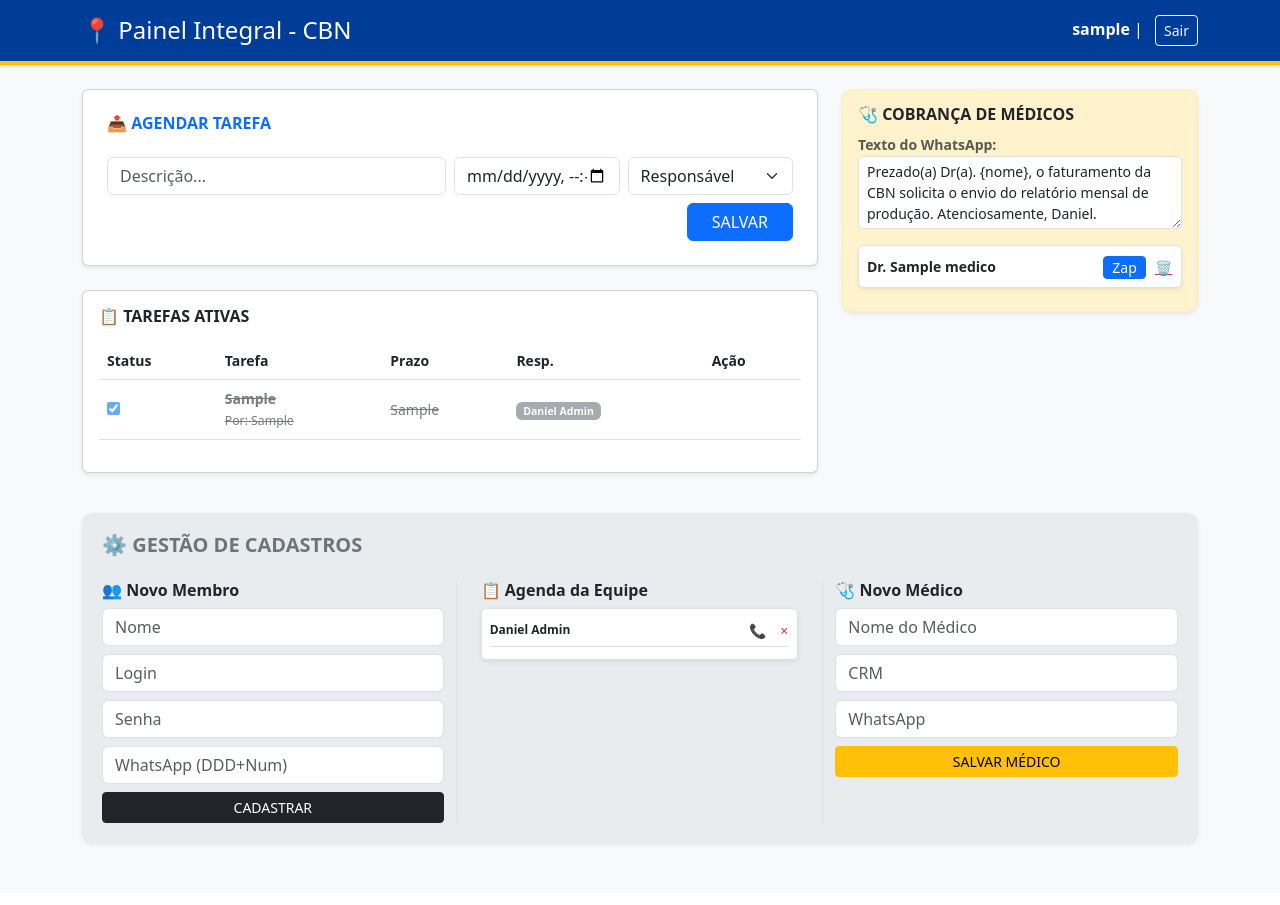
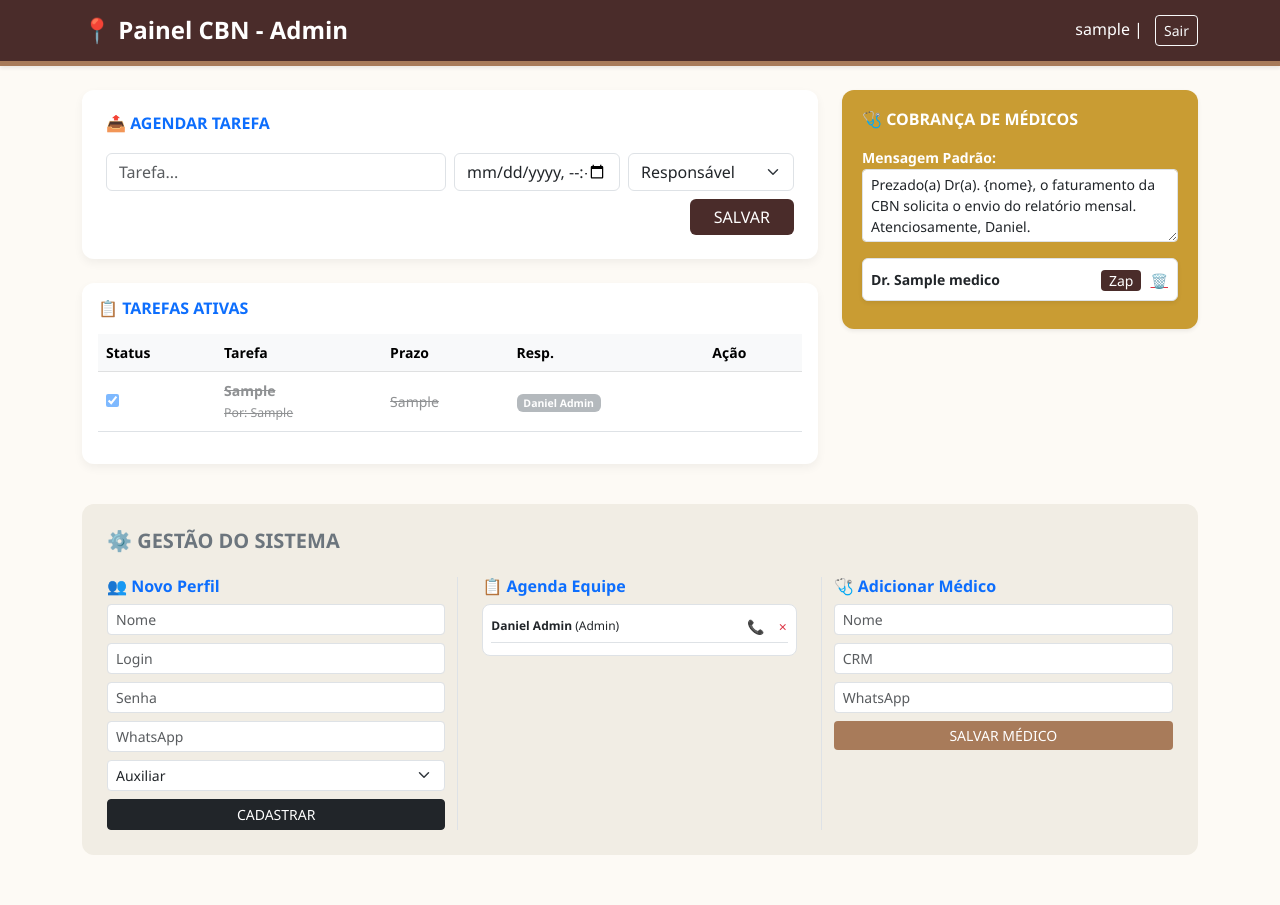
Before and after one commit to DaanielSousa/meu-backend-python, a Flask app: page /painel in a window 1280 px wide. Before the commit the page ends 846 px from the top, so only its background shows below. Run offline with Flask 3, Linux system fonts and the light colour scheme; the visitor is signed in with stand-in values (Sample User, id 1); data comes from the database, SQL or seed files in the repository; tables that the repository leaves empty hold one stand-in row (values such as "Sample post").

Commit message:
Update page title and enhance layout styles

```diff
--- a/templates/index.html
+++ b/templates/index.html
@@ -2,94 +2,109 @@
 <html lang="pt-br">
 <head>
     <meta charset="UTF-8">
-    <title>Painel Integral - CBN</title>
+    <title>Painel CBN - Faturamento</title>
     <link href="https://cdn.jsdelivr.net/npm/bootstrap@5.3.0/dist/css/bootstrap.min.css" rel="stylesheet">
     <style>
-        .concluida { background: #f8f9fa; opacity: 0.6; text-decoration: line-through; }
-        .header-cbn { background: #003d99; color: white; border-bottom: 4px solid #ffc107; padding: 15px; }
-        .secao-medico { background: #fff3cd; border-radius: 10px; padding: 15px; border: 1px solid #ffeeba; }
-        .sessao-config { background: #e9ecef; border-radius: 10px; padding: 20px; margin-top: 40px; margin-bottom: 50px; }
-        .agenda-lista { max-height: 250px; overflow-y: auto; background: white; border-radius: 5px; }
+        :root {
+            --cor-fundo: #fdfaf5;
+            --cor-principal: #4a2c2a; /* Castanho */
+            --cor-destaque-gold: #c99c33; /* Dourado */
+            --cor-destaque-terra: #a87b5a; /* Terracota */
+        }
+        body { background-color: var(--cor-fundo); color: #212529; font-family: 'Segoe UI', sans-serif; }
+        .header-cbn { background-color: var(--cor-principal); color: white; border-bottom: 5px solid var(--cor-destaque-terra); padding: 15px; }
+        .card { border: none; border-radius: 12px; box-shadow: 0 4px 10px rgba(0,0,0,0.05); }
+        .secao-medico { background-color: var(--cor-destaque-gold); border-radius: 12px; padding: 20px; color: white; }
+        .sessao-config { background-color: #f1ede4; border-radius: 12px; padding: 25px; margin-top: 40px; margin-bottom: 50px; }
+        .btn-primary { background-color: var(--cor-principal); border: none; }
+        .btn-warning { background-color: var(--cor-destaque-terra); border: none; color: white; }
+        .concluida { background: #f8f9fa; opacity: 0.5; text-decoration: line-through; }
+        .agenda-lista { max-height: 250px; overflow-y: auto; background: white; border-radius: 8px; border: 1px solid #e1dbcf; }
     </style>
 </head>
-<body class="bg-light">
+<body>
     <div class="header-cbn mb-4 shadow-sm">
         <div class="container d-flex justify-content-between align-items-center">
-            <h4 class="m-0">📍 Painel Integral - CBN</h4>
-            <div><strong>{{ user_nome }}</strong> | <a href="/logout" class="btn btn-sm btn-outline-light ms-2">Sair</a></div>
+            <h4 class="m-0 fw-bold">📍 Painel CBN - {{ nivel }}</h4>
+            <div><span>{{ user_nome }}</span> | <a href="/logout" class="btn btn-sm btn-outline-light ms-2">Sair</a></div>
         </div>
     </div>
 
     <div class="container">
         <div class="row">
             <div class="col-md-8">
-                <div class="card p-4 mb-4 shadow-sm">
+                <div class="card p-4 mb-4">
                     <h6 class="fw-bold text-primary">📤 AGENDAR TAREFA</h6>
-                    <div class="row g-2 mt-2">
-                        <div class="col-md-6"><input type="text" id="t-nome" class="form-control" placeholder="Descrição..."></div>
+                    <div class="row g-2 mt-1">
+                        <div class="col-md-6"><input type="text" id="t-nome" class="form-control" placeholder="Tarefa..."></div>
                         <div class="col-md-3"><input type="datetime-local" id="t-data" class="form-control" onchange="validarData(this.value)"></div>
                         <div class="col-md-3"><select id="t-resp" class="form-select"><option value="">Responsável</option></select></div>
                         <div class="col-md-12 text-end mt-2"><button onclick="salvarTarefa()" class="btn btn-primary px-4">SALVAR</button></div>
                     </div>
                 </div>
 
-                <div class="card p-3 shadow-sm">
-                    <h6 class="fw-bold mb-3">📋 TAREFAS ATIVAS</h6>
-                    <table class="table align-middle small">
-                        <thead><tr><th>Status</th><th>Tarefa</th><th>Prazo</th><th>Resp.</th><th>Ação</th></tr></thead>
+                <div class="card p-3">
+                    <h6 class="fw-bold mb-3 text-primary">📋 TAREFAS ATIVAS</h6>
+                    <table class="table table-hover align-middle small">
+                        <thead class="table-light"><tr><th>Status</th><th>Tarefa</th><th>Prazo</th><th>Resp.</th><th>Ação</th></tr></thead>
                         <tbody id="corpo-tarefas"></tbody>
                     </table>
                 </div>
             </div>
 
             <div class="col-md-4">
-                <div class="secao-medico shadow-sm mb-4">
-                    <h6 class="fw-bold text-dark">🩺 COBRANÇA DE MÉDICOS</h6>
-
-                    <div class="mt-2 mb-3">
-                        <label class="small fw-bold text-muted">Texto do WhatsApp:</label>
-                        <textarea id="msg-padrao-medico" class="form-control form-control-sm" rows="3">Prezado(a) Dr(a). {nome}, o faturamento da CBN solicita o envio do relatório mensal de produção. Atenciosamente, Daniel.</textarea>
+                <div class="secao-medico shadow-sm">
+                    <h6 class="fw-bold">🩺 COBRANÇA DE MÉDICOS</h6>
+                    <div class="mt-3 mb-3">
+                        <label class="small fw-bold">Mensagem Padrão:</label>
+                        <textarea id="msg-padrao-medico" class="form-control form-control-sm" rows="3">Prezado(a) Dr(a). {nome}, o faturamento da CBN solicita o envio do relatório mensal. Atenciosamente, Daniel.</textarea>
                     </div>
-
                     <div id="lista-medicos-cobranca"></div>
                 </div>
             </div>
         </div>
 
-        <div class="sessao-config shadow-sm">
-            <h5 class="fw-bold mb-4 text-secondary">⚙️ GESTÃO DE CADASTROS</h5>
+        {% if nivel in ['Admin', 'Coordenador'] %}
+        <div class="sessao-config">
+            <h5 class="fw-bold mb-4 text-secondary">⚙️ GESTÃO DO SISTEMA</h5>
             <div class="row">
                 <div class="col-md-4 border-end">
-                    <h6 class="fw-bold">👥 Novo Membro</h6>
-                    <input type="text" id="eq-nome" class="form-control mb-2" placeholder="Nome">
-                    <input type="text" id="eq-user" class="form-control mb-2" placeholder="Login">
-                    <input type="password" id="eq-senha" class="form-control mb-2" placeholder="Senha">
-                    <input type="text" id="eq-zap" class="form-control mb-2" placeholder="WhatsApp (DDD+Num)">
+                    {% if nivel == 'Admin' %}
+                    <h6 class="fw-bold text-primary">👥 Novo Perfil</h6>
+                    <input type="text" id="eq-nome" class="form-control mb-2 form-control-sm" placeholder="Nome">
+                    <input type="text" id="eq-user" class="form-control mb-2 form-control-sm" placeholder="Login">
+                    <input type="password" id="eq-senha" class="form-control mb-2 form-control-sm" placeholder="Senha">
+                    <input type="text" id="eq-zap" class="form-control mb-2 form-control-sm" placeholder="WhatsApp">
+                    <select id="eq-nivel" class="form-select mb-2 form-select-sm">
+                        <option value="Auxiliar">Auxiliar</option>
+                        <option value="Coordenador">Coordenador</option>
+                        <option value="Admin">Admin</option>
+                    </select>
                     <button onclick="cadastrarEquipe()" class="btn btn-sm btn-dark w-100">CADASTRAR</button>
+                    {% else %}
+                    <p class="text-muted small text-center">Criação de perfis restrita ao Admin.</p>
+                    {% endif %}
                 </div>
 
                 <div class="col-md-4 border-end px-4">
-                    <h6 class="fw-bold">📋 Agenda da Equipe</h6>
-                    <div class="agenda-lista border p-2 shadow-sm" id="corpo-equipe"></div>
+                    <h6 class="fw-bold text-primary">📋 Agenda Equipe</h6>
+                    <div class="agenda-lista border p-2" id="corpo-equipe"></div>
                 </div>
 
                 <div class="col-md-4">
-                    <h6 class="fw-bold">🩺 Novo Médico</h6>
-                    <input type="text" id="med-nome" class="form-control mb-2" placeholder="Nome do Médico">
-                    <input type="text" id="med-crm" class="form-control mb-2" placeholder="CRM">
-                    <input type="text" id="med-zap" class="form-control mb-2" placeholder="WhatsApp">
+                    <h6 class="fw-bold text-primary">🩺 Adicionar Médico</h6>
+                    <input type="text" id="med-nome" class="form-control mb-2 form-control-sm" placeholder="Nome">
+                    <input type="text" id="med-crm" class="form-control mb-2 form-control-sm" placeholder="CRM">
+                    <input type="text" id="med-zap" class="form-control mb-2 form-control-sm" placeholder="WhatsApp">
                     <button onclick="cadastrarMedico()" class="btn btn-sm btn-warning w-100">SALVAR MÉDICO</button>
                 </div>
             </div>
         </div>
+        {% endif %}
     </div>
 
     <script>
-        async function validarData(v) {
-            const r = await fetch('/verificar_data', {method:'POST', headers:{'Content-Type':'application/json'}, body:JSON.stringify({data:v})});
-            const d = await r.json();
-            if(d.mensagem) alert("⚠️ IA: " + d.mensagem);
-        }
+        const NIVEL = "{{ nivel }}";
 
         async function carregarTudo() {
             // Tarefas
@@ -112,13 +127,13 @@
             const rM = await fetch('/listar_medicos');
             const medicos = await rM.json();
             const divM = document.getElementById('lista-medicos-cobranca');
-            divM.innerHTML = medicos.length ? '' : '<p class="text-muted small">Vazio.</p>';
+            divM.innerHTML = '';
             medicos.forEach(m => {
-                divM.innerHTML += `<div class="bg-white p-2 mb-2 rounded border d-flex justify-content-between align-items-center shadow-sm">
+                divM.innerHTML += `<div class="bg-white p-2 mb-2 rounded border d-flex justify-content-between align-items-center text-dark shadow-sm">
                     <small><b>Dr. ${m.nome}</b></small>
                     <div>
                         <button onclick="zapMedico('${m.zap}', '${m.nome}')" class="btn btn-sm btn-primary py-0">Zap</button>
-                        <button onclick="removerMedico(${m.id})" class="btn btn-sm btn-link text-danger p-0 ms-1" title="Excluir">🗑️</button>
+                        ${NIVEL === 'Admin' ? `<button onclick="removerMedico(${m.id})" class="btn btn-sm btn-link text-danger p-0 ms-1">🗑️</button>` : ''}
                     </div>
                 </div>`;
             });
@@ -128,50 +143,45 @@
             const equipe = await rE.json();
             const select = document.getElementById('t-resp');
             const agenda = document.getElementById('corpo-equipe');
-            select.innerHTML = '<option value="">Responsável</option>';
-            agenda.innerHTML = '';
+            if(select) select.innerHTML = '<option value="">Responsável</option>';
+            if(agenda) agenda.innerHTML = '';
             equipe.forEach(e => {
-                select.innerHTML += `<option value="${e.id}">${e.nome}</option>`;
-                agenda.innerHTML += `<div class="d-flex justify-content-between align-items-center mb-1 border-bottom pb-1">
-                    <small style="font-size: 0.75rem"><b>${e.nome}</b></small>
-                    <div>
-                        <button onclick="zap('${e.whatsapp}', 'Olá!')" class="btn btn-sm p-0 text-success">📞</button>
-                        <button onclick="removerEquipe(${e.id})" class="btn btn-sm p-0 text-danger ms-2" title="Remover">×</button>
-                    </div>
-                </div>`;
+                if(select) select.innerHTML += `<option value="${e.id}">${e.nome}</option>`;
+                if(agenda) {
+                    agenda.innerHTML += `<div class="d-flex justify-content-between align-items-center mb-1 border-bottom pb-1">
+                        <small style="font-size: 0.75rem"><b>${e.nome}</b> (${e.nivel})</small>
+                        <div>
+                            <button onclick="zap('${e.whatsapp}', 'Olá!')" class="btn btn-sm p-0 text-success">📞</button>
+                            ${NIVEL === 'Admin' ? `<button onclick="removerEquipe(${e.id})" class="btn btn-sm p-0 text-danger ms-2">×</button>` : ''}
+                        </div>
+                    </div>`;
+                }
             });
         }
 
         function zapMedico(n, nome) {
-            let texto = document.getElementById('msg-padrao-medico').value;
-            texto = texto.replace('{nome}', nome);
+            let texto = document.getElementById('msg-padrao-medico').value.replace('{nome}', nome);
             window.open(`https://api.whatsapp.com/send?phone=55${n}&text=${encodeURIComponent(texto)}`, '_blank');
         }
 
         async function cadastrarMedico() {
             const d = {nome: document.getElementById('med-nome').value, crm: document.getElementById('med-crm').value, whatsapp: document.getElementById('med-zap').value};
             await fetch('/cadastrar_medico', {method:'POST', headers:{'Content-Type':'application/json'}, body:JSON.stringify(d)});
-            location.reload();
+            carregarTudo();
         }
 
         async function removerMedico(id) {
-            if(confirm("Excluir este médico permanentemente?")) {
-                await fetch(`/deletar_medico/${id}`, {method:'DELETE'});
-                carregarTudo();
-            }
+            if(confirm("Excluir médico?")) { await fetch(`/deletar_medico/${id}`, {method:'DELETE'}); carregarTudo(); }
         }
 
         async function cadastrarEquipe() {
-            const d = {nome: document.getElementById('eq-nome').value, usuario: document.getElementById('eq-user').value, senha: document.getElementById('eq-senha').value, whatsapp: document.getElementById('eq-zap').value};
+            const d = {nome: document.getElementById('eq-nome').value, usuario: document.getElementById('eq-user').value, senha: document.getElementById('eq-senha').value, whatsapp: document.getElementById('eq-zap').value, nivel: document.getElementById('eq-nivel').value};
             await fetch('/cadastrar_equipe', {method:'POST', headers:{'Content-Type':'application/json'}, body:JSON.stringify(d)});
-            location.reload();
+            carregarTudo();
         }
 
         async function removerEquipe(id) {
-            if(confirm("Remover este membro da equipe?")) {
-                await fetch(`/deletar_equipe/${id}`, {method:'DELETE'});
-                carregarTudo();
-            }
+            if(confirm("Remover acesso?")) { await fetch(`/deletar_equipe/${id}`, {method:'DELETE'}); carregarTudo(); }
         }
 
         async function salvarTarefa() {
@@ -183,6 +193,10 @@
 
         function zap(n, m) { window.open(`https://api.whatsapp.com/send?phone=55${n}&text=${encodeURIComponent(m)}`, '_blank'); }
         async function status(id, s) { await fetch(`/atualizar_status/${id}`, {method:'POST', headers:{'Content-Type':'application/json'}, body:JSON.stringify({status:s})}); carregarTudo(); }
+        async function validarData(v) {
+            const r = await fetch('/verificar_data', {method:'POST', headers:{'Content-Type':'application/json'}, body:JSON.stringify({data:v})});
+            const d = await r.json(); if(d.mensagem) alert("⚠️ IA: " + d.mensagem);
+        }
 
         carregarTudo();
         setInterval(carregarTudo, 30000);
```
